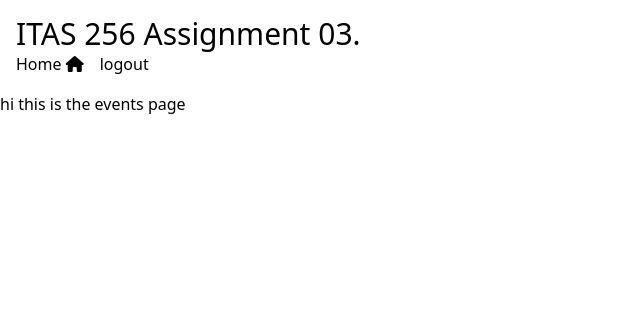
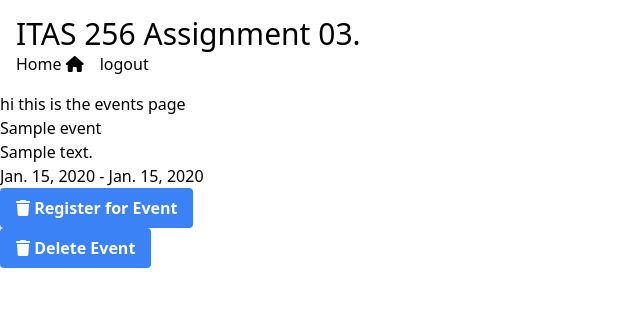
Before and after one commit to HatchSR/SamHatch-256A03, a Django app: page /events/ in a window 1280 px wide. Shown: the top 336 px of the page, without its empty margins (0-640 px from the left). Run offline with Django 5.2, Linux system fonts and the light colour scheme; a user stored in the database is signed in; tables that the repository leaves empty hold one stand-in row (values such as "Sample post"); some libraries are stand-ins or nearby versions.

Commit message:
added edit and delete logic

```diff
--- a/Assignment03Project/events/templates/events.html
+++ b/Assignment03Project/events/templates/events.html
@@ -1,4 +1,30 @@
 {% extends "base.html" %}
 {%block content%}
 <h2>hi this is the events page</h2>
+{% if events%}
+    {%for event in events%}
+    <div>
+        <h2>{{event.name}}</h2>
+        <h3>{{event.description}}</h3>
+        <h4>{{event.start_date}} - {{event.end_date}}</h4>
+        <form method="POST">
+            {% csrf_token %}
+            <input type="hidden" name="event_id" value="{{ event.id }}">
+            <button name="delete_event" value="true" type="submit" class="bg-blue-500 hover:bg-blue-800 text-white font-bold py-2 px-4 rounded">
+                <i class="fa-solid fa-trash"></i> Register for Event
+            </button>
+        </form>
+        <form method="POST">
+            {% csrf_token %}
+            <input type="hidden" name="event_id" value="{{ event.id }}">
+            <button name="delete_event" value="true" type="submit" class="bg-blue-500 hover:bg-blue-800 text-white font-bold py-2 px-4 rounded">
+                <i class="fa-solid fa-trash"></i> Delete Event
+            </button>
+        </form>
+
+
+    {%endfor%}
+{%else%}
+<h2> No events</h2>
+{%endif%}
 {%endblock content%}
--- a/Assignment03Project/events/urls.py
+++ b/Assignment03Project/events/urls.py
@@ -3,5 +3,6 @@ from . import views as eventViews
 
 urlpatterns = [
     path('', eventViews.events,name='events'),
+    path('adminEvents/', eventViews.adminEvents,name='adminEvents'),
 
 ]
--- a/Assignment03Project/events/views.py
+++ b/Assignment03Project/events/views.py
@@ -1,4 +1,4 @@
-from django.shortcuts import render, redirect
+from django.shortcuts import get_object_or_404, render, redirect
 from django.http import HttpResponse
 from django.contrib.auth.models import User
 from .models import Event
@@ -10,33 +10,61 @@ def events(request):
     if request.method == "GET":
         # Check if the user is authenticated
         if request.user.is_authenticated:
-
-            # Check if the user is an not admin
-            if request.session.get('role') != 'Admin':
                 return render(request, 'events.html', {'events': Event.objects.all()})
+        else:
+            print('user is not authenticated')
+            return redirect('loginaccount')
 
 
-
-
-
+def adminEvents(request):
+    if request.method == "GET":
+        # Check if the user is authenticated
+        if request.user.is_authenticated:
+            if request.session.get('role') == 'Admin':
+                return render(request, 'adminEvents.html', {'form': EventForm(), 'events': Event.objects.all()})
             else:
-
-                return render(request, 'adminEvents.html', {'form': EventForm()})
+                return redirect('events')
         else:
             print('user is not authenticated')
             return redirect('loginaccount')
 
     if request.method == "POST":
-        title = request.POST.get("title")
-        description = request.POST.get("description")
-        start_date = request.POST.get("start_date")
-        end_date = request.POST.get("end_date")
 
-        event = Event.objects.create(
-            title=title,
-            description=description,
-            start_date=start_date,
-            end_date=end_date
-        )
-        event.save()
+        if 'create_event' in request.POST:
+            title = request.POST.get("title")
+            description = request.POST.get("description")
+            start_date = request.POST.get("start_date")
+            end_date = request.POST.get("end_date")
+
+            event = Event.objects.create(
+                name=title,
+                description=description,
+                start_date=start_date,
+                end_date=end_date
+            )
+            event.save()
+            return redirect('events')
+
+        elif 'edit_event' in request.POST:
+                    event_id = request.POST.get('event_id')
+                    if event_id:
+                        event = get_object_or_404(Event, id=event_id)
+
+                        event.name = request.POST.get("title", event.name)
+                        event.description = request.POST.get("description", event.description)
+                        event.start_date = request.POST.get("start_date", event.start_date)
+                        event.end_date = request.POST.get("end_date", event.end_date)
+                        event.save()
+
+                    return redirect('events')
+
+                # DELETE EVENT
+        elif 'delete_event' in request.POST:
+                    event_id = request.POST.get('event_id')
+                    if event_id:
+                        event = get_object_or_404(Event, id=event_id)
+                        event.delete()
+                    return redirect('events')
+
+            # Fallback redirect
         return redirect('events')
```
Also changed, not shown: Assignment03Project/events/templates/adminEvents.html (+29 -1 lines).
